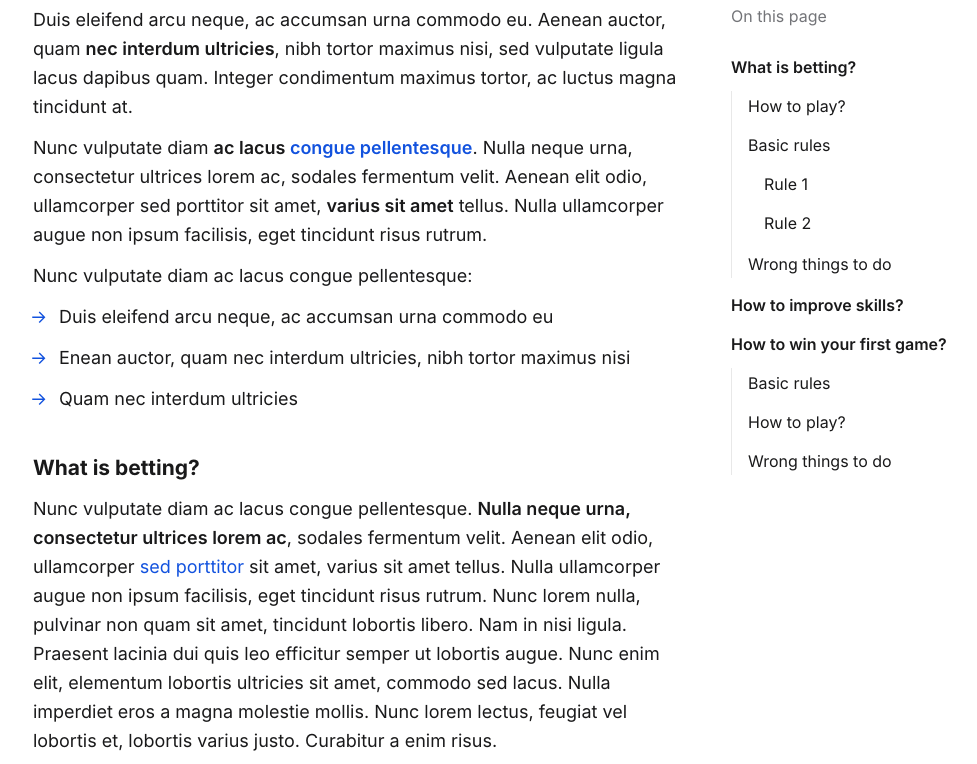
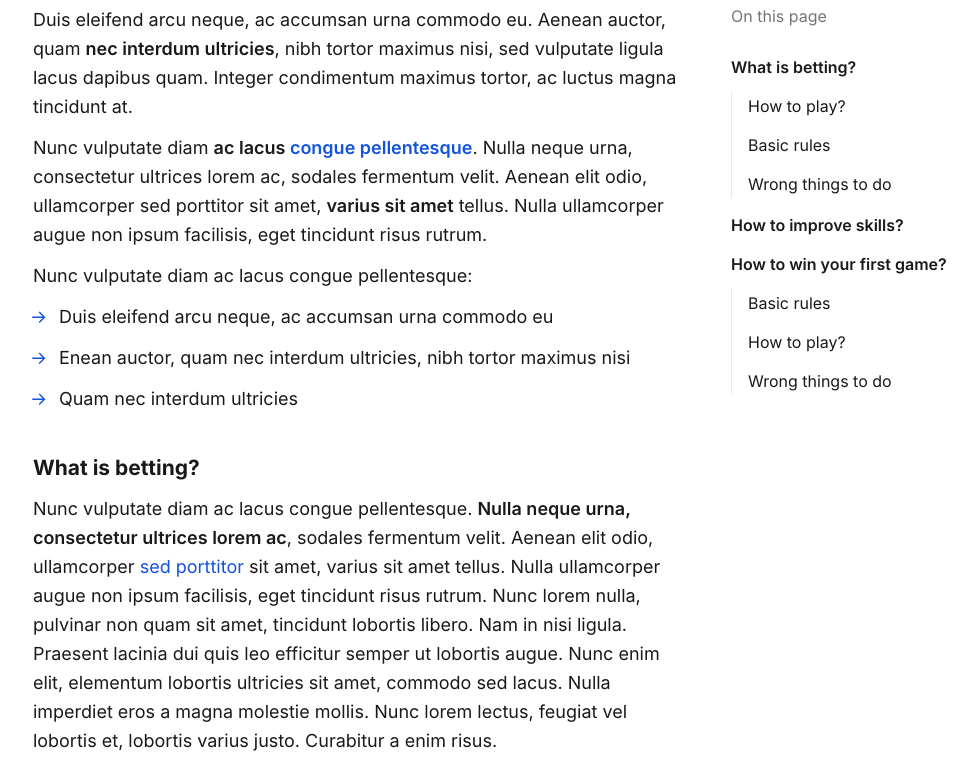
Before and after one commit to bolyke/recent-gumbling-news, a plain HTML site: page blog-article.html in a window 1280 px wide. Shown: the part 980-1744 px from the top of the page, without its empty margins (231-1208 px from the left). Drawn offline with Linux system fonts and the light colour scheme.

Commit message:
Remove 3 level of tableContent

```diff
--- a/blog-article.html
+++ b/blog-article.html
@@ -379,12 +379,7 @@
                     <li><a href="#what-is-betting">What is betting?</a>
                       <ul>
                         <li><a href="#how-to-play">How to play?</a></li>
-                        <li><a href="#basic-rules">Basic rules</a>
-                          <ul>
-                            <li><a href="#rule-1">Rule 1</a></li>
-                            <li><a href="#rule-2">Rule 2</a></li>
-                          </ul>
-                        </li>
+                        <li><a href="#basic-rules">Basic rules</a></li>
                         <li><a href="#wrong-things-to-do">Wrong things to do</a></li>
                       </ul>
                     </li>
```
